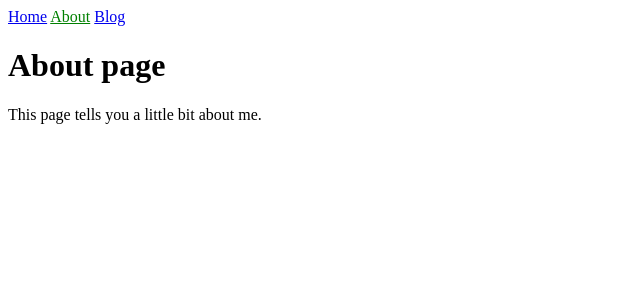
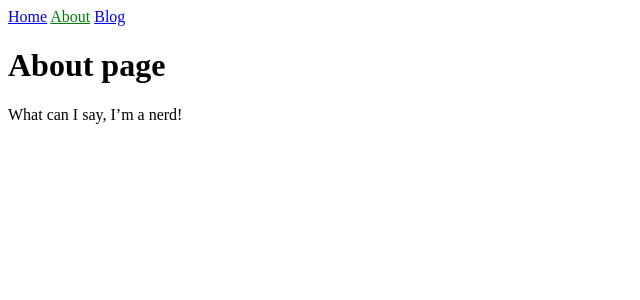
Before and after one commit to modert/modert.github.io, a Jekyll site: the page built from about.md, in a window 1280 px wide. Shown: the top 300 px of the page, without its empty margins (0-640 px from the left). Built offline with Jekyll 4.4.1, drawn with Linux system fonts in a browser that asks for light colours.

Commit message:
Update about.md

```diff
--- a/about.md
+++ b/about.md
@@ -4,4 +4,4 @@ title: About
 ---
 # About page
 
-This page tells you a little bit about me.
+What can I say, I'm a nerd!
```
